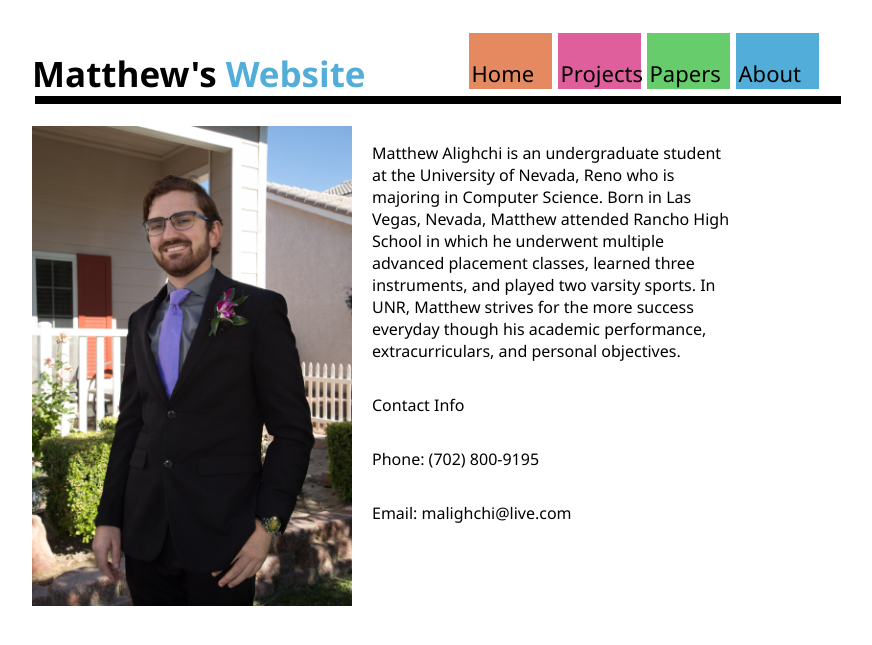
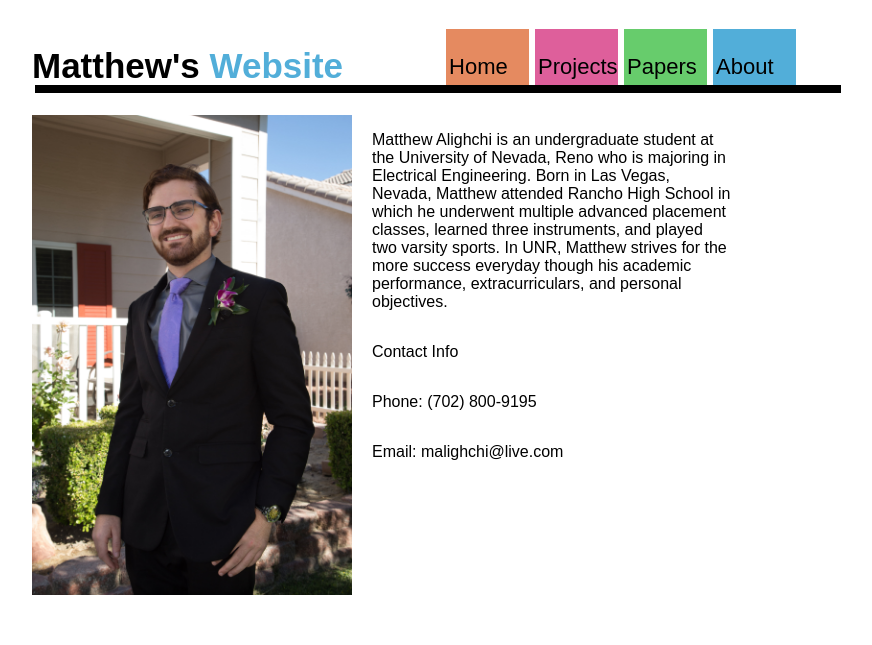
Before and after one commit to Malighchi/Malighchi.github.io, a PHP site: page /AboutMe.html in a window 1280 px wide; the page is wider, and only the part inside the window is pictured. Shown: the top 645 px of that part, without its empty margins (276-1148 px from the left). Run offline with PHP 8.4, Linux system fonts and the light colour scheme.

Commit message:
Add files via upload

```diff
--- a/AboutMe.html
+++ b/AboutMe.html
@@ -27,7 +27,7 @@
     </nav>
     <img src="better_me.jpg" alt="A picture of Matthew Alighchi" style="width:40%" />
     <div style="width:45%; float: right; margin-right:100px">
-    <p>Matthew Alighchi is an undergraduate student at the University of Nevada, Reno who is majoring in Computer Science. Born in Las Vegas, Nevada, Matthew attended Rancho High School in which he underwent multiple advanced placement classes, learned three instruments, and played two varsity sports. In UNR, Matthew strives for the more success everyday though his academic performance, extracurriculars, and personal objectives.</p>
+    <p>Matthew Alighchi is an undergraduate student at the University of Nevada, Reno who is majoring in Electrical Engineering. Born in Las Vegas, Nevada, Matthew attended Rancho High School in which he underwent multiple advanced placement classes, learned three instruments, and played two varsity sports. In UNR, Matthew strives for the more success everyday though his academic performance, extracurriculars, and personal objectives.</p>
     <div style="width: 60%">
       <p>Contact Info</p>
       <p>Phone: (702) 800-9195</p>
--- a/square_style.css
+++ b/square_style.css
@@ -2,7 +2,7 @@ body{
   border-left: 300px solid white;
   border-right: 300px  solid white;
   max-width: 800px;
-  font-family: "Oxygen","Oxygen","Segoe UI","Helvetica Neue",sans-serif;
+  font-family: "Hellvetica",sans-serif;
   position: absolute;
 }
 nav div{
```
